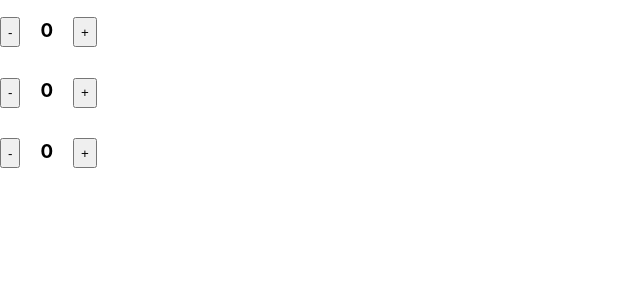
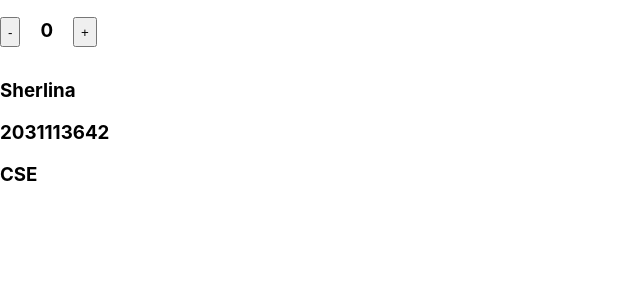
Before and after one commit to nehlinshanila/Group-Project, a React (Create React App) app: page / in a window 1280 px wide. Shown: the top 300 px of the page, without its empty margins (0-640 px from the left). Built offline with nearby package versions, Linux system fonts and the light colour scheme.

Commit message:
string info state use

```diff
--- a/src/components/Header/Navbar/Navbar.jsx
+++ b/src/components/Header/Navbar/Navbar.jsx
@@ -1,10 +1,14 @@
 import HomeIcon from "./homeIcon/HomeIcon";
+import Info from "../info/info";
 const Navbar = () => {
+
   return (
     <>
+      {/* <HomeIcon />
+      <HomeIcon />*/}
       <HomeIcon />
-      <HomeIcon />
-      <HomeIcon />
+
+    <Info />
     </>
   );
 };
--- a/src/components/Header/Navbar/homeIcon/HomeIcon.jsx
+++ b/src/components/Header/Navbar/homeIcon/HomeIcon.jsx
@@ -2,6 +2,7 @@ import { useState } from "react";
 import "./HomeIcon.css";
 const HomeIcon = () => {
   const [value, setValue] = useState(0);
+
   return (
     <div className="Counter">
       <button
--- /dev/null
+++ b/src/components/Header/info/info.jsx
@@ -0,0 +1,17 @@
+import { useState } from "react";
+const Info = () => {
+  const [info, setInfo] = useState({
+    name: "Sherlina",
+    id: 2031113642,
+    major: "CSE",
+  });
+  return (
+    <div>
+      <h3>{info.name}</h3>
+      <h3>{info.id}</h3>
+      <h3>{info.major}</h3>
+    </div>
+  );
+};
+
+export default Info;
```
